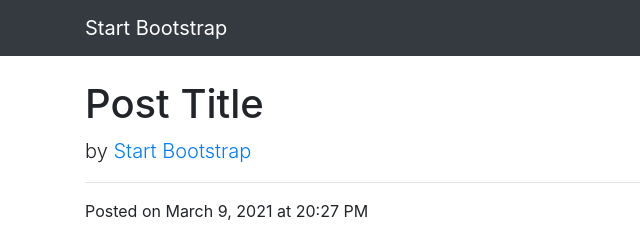
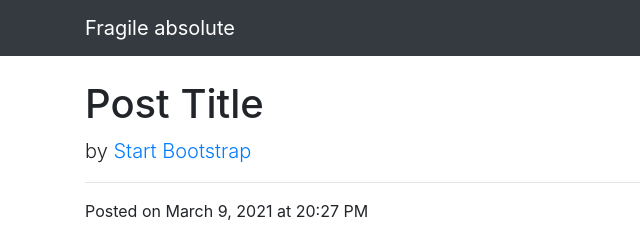
Before and after one commit to bankitomi26/anschlag, a website: page index.html in a window 1280 px wide. Shown: the top 231 px of the page, 0-640 px from the left. Drawn offline with Linux system fonts and the light colour scheme.

Commit message:
Update index.html

```diff
--- a/index.html
+++ b/index.html
@@ -23,7 +23,7 @@
   <!-- Navigation -->
   <nav class="navbar navbar-expand-lg navbar-dark bg-dark fixed-top">
     <div class="container">
-      <a class="navbar-brand" href="#">Start Bootstrap</a>
+      <a class="navbar-brand" href="#">Fragile absolute</a>
       <button class="navbar-toggler" type="button" data-toggle="collapse" data-target="#navbarResponsive" aria-controls="navbarResponsive" aria-expanded="false" aria-label="Toggle navigation">
         <span class="navbar-toggler-icon"></span>
       </button>
```
